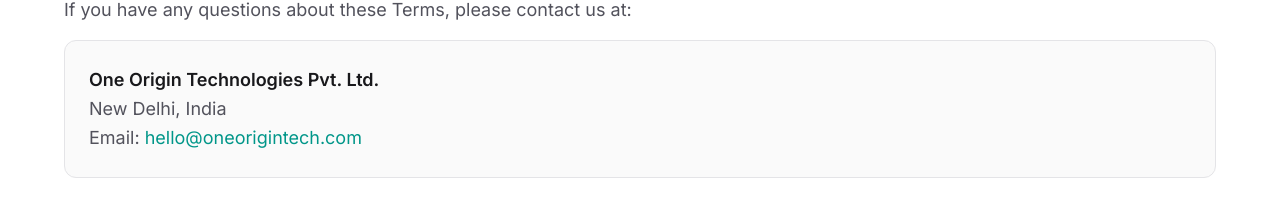
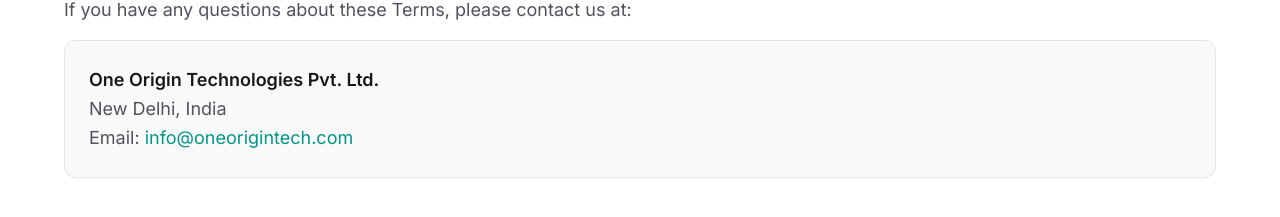
Before and after one commit to VinaySehwag14/one-origin-tech, a Next.js app: page /legal/terms in a window 1280 px wide. Shown: the part 1518-1735 px from the top of the page. Built offline with nearby package versions, Linux system fonts and the light colour scheme.

Commit message:
chore: update global email address to info@oneorigintech.com

```diff
--- a/src/app/contact/page.tsx
+++ b/src/app/contact/page.tsx
@@ -200,11 +200,11 @@
                     <div>
                         <p className="text-zinc-600 mb-2">Not ready to book?</p>
                         <a
-                            href="mailto:hello@oneorigintech.com"
+                            href="mailto:info@oneorigintech.com"
                             className="inline-flex items-center gap-2 text-teal-600 hover:text-teal-700 font-medium transition-colors"
                         >
                             <Mail className="w-5 h-5" />
-                            hello@oneorigintech.com
+                            info@oneorigintech.com
                         </a>
                     </div>
 
--- a/src/app/legal/privacy/page.tsx
+++ b/src/app/legal/privacy/page.tsx
@@ -88,7 +88,7 @@
                             <div className="mt-4 p-6 bg-zinc-50 rounded-xl border border-zinc-200">
                                 <p className="font-semibold text-zinc-900">One Origin Technologies Pvt. Ltd.</p>
                                 <p>New Delhi, India</p>
-                                <p>Email: <a href="mailto:hello@oneorigintech.com" className="text-teal-600 hover:underline">hello@oneorigintech.com</a></p>
+                                <p>Email: <a href="mailto:info@oneorigintech.com" className="text-teal-600 hover:underline">info@oneorigintech.com</a></p>
                             </div>
                         </section>
                     </div>
--- a/src/app/legal/terms/page.tsx
+++ b/src/app/legal/terms/page.tsx
@@ -88,7 +88,7 @@
                             <div className="mt-4 p-6 bg-zinc-50 rounded-xl border border-zinc-200">
                                 <p className="font-semibold text-zinc-900">One Origin Technologies Pvt. Ltd.</p>
                                 <p>New Delhi, India</p>
-                                <p>Email: <a href="mailto:hello@oneorigintech.com" className="text-teal-600 hover:underline">hello@oneorigintech.com</a></p>
+                                <p>Email: <a href="mailto:info@oneorigintech.com" className="text-teal-600 hover:underline">info@oneorigintech.com</a></p>
                             </div>
                         </section>
                     </div>
```
